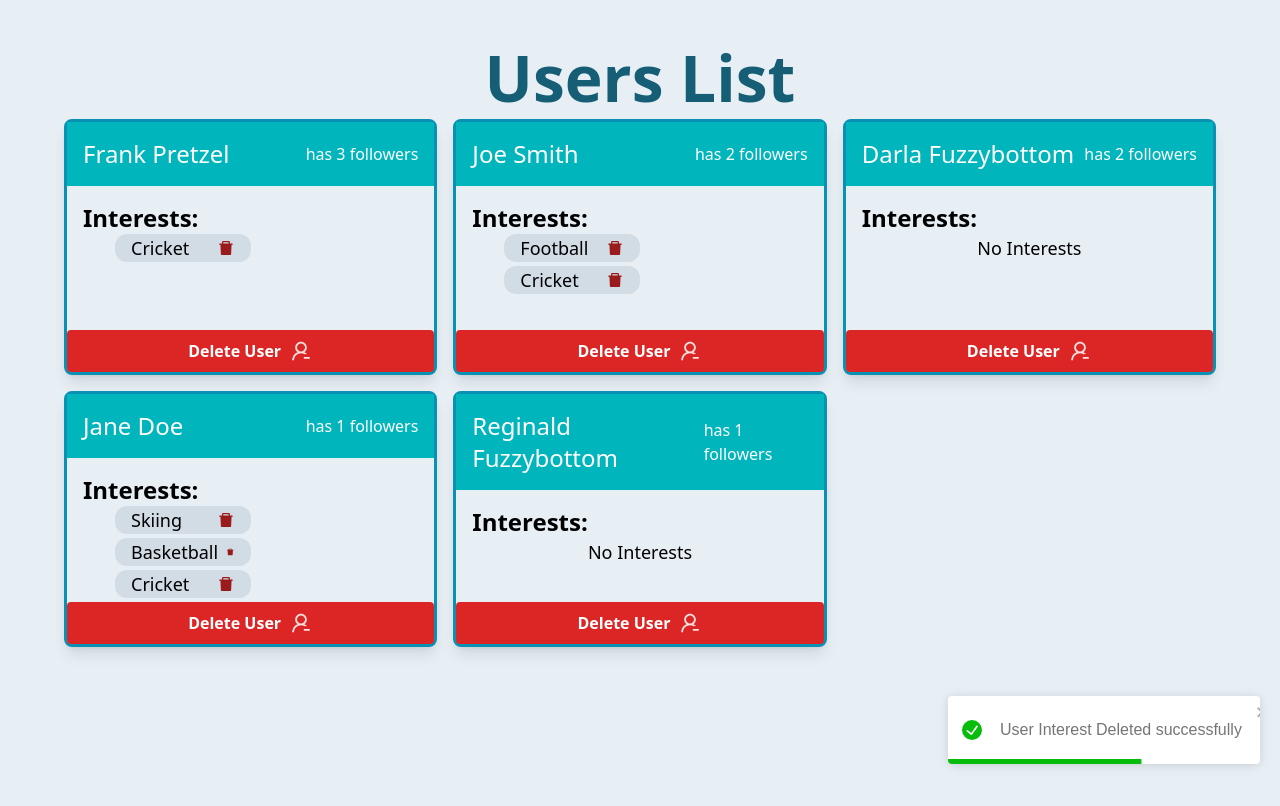
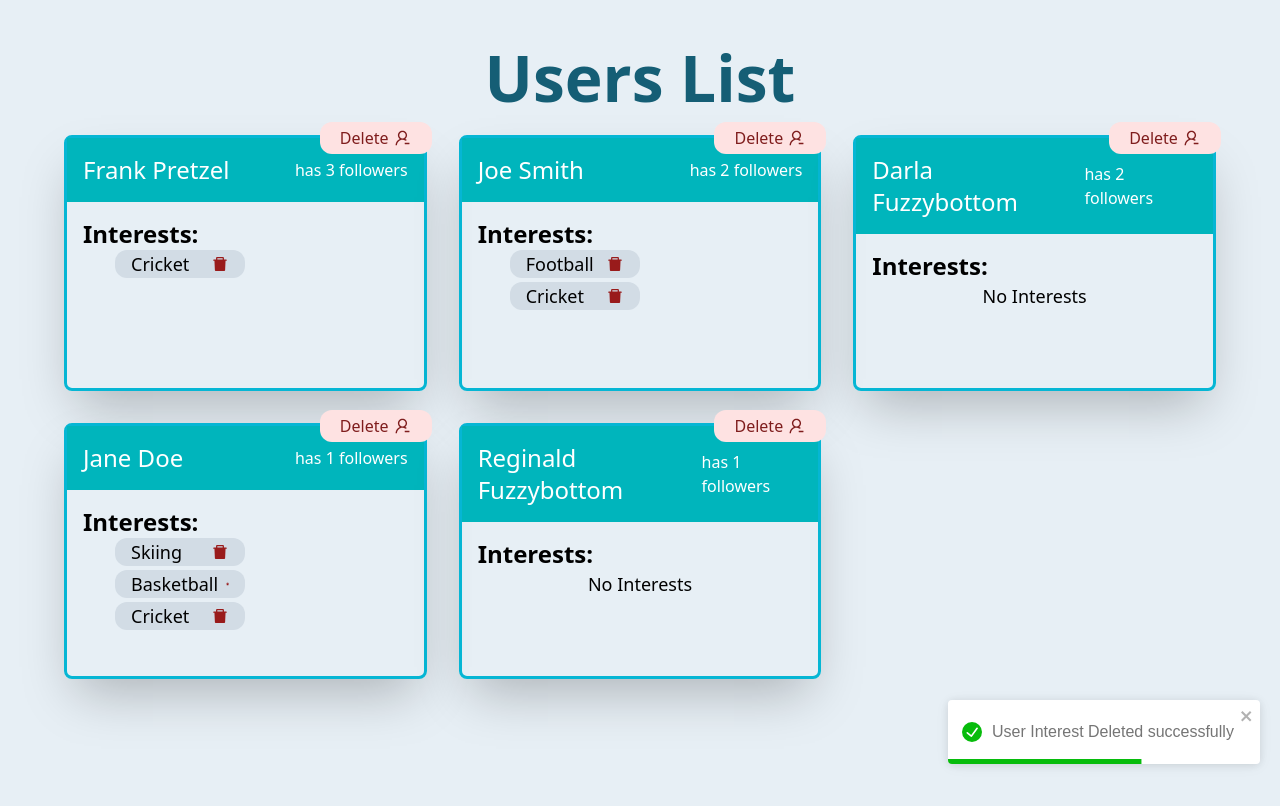
Before and after one commit to SaLim-Sayed/zewail-city-task, a React (Vite) app: page / in a window 1280 px wide. Both pictures are taken after a click on the icon 225 px from the left and 248 px from the top of the page. Shown: the top 806 px of the page. Built offline with nearby package versions, Linux system fonts and the light colour scheme.

Commit message:
Enhance UI

```diff
--- a/src/Components/UI/Heading.tsx
+++ b/src/Components/UI/Heading.tsx
@@ -8,11 +8,15 @@ export default function Heading({ title, subTitle }: HeadingProps) {
     <div className="w-[94%] lg:w-[90%] 2xl:w-[80%] mx-auto">
       <div
         className={cn(
-          "flex text-center  w-full mt-[60px] mb-[24px] leading-[35px] flex-col  justify-center items-center"
+          "flex text-center  w-full mt-[60px] mb-[40px] leading-[35px] flex-col  justify-center items-center"
         )}
       >
         {title && (
-          <div className={cn("md:text-[64px] text-[40px] font-[800] text-cyan-800 ")}>
+          <div
+            className={cn(
+              "md:text-[64px] text-[40px] font-[800] text-cyan-800 "
+            )}
+          >
             {title}
           </div>
         )}
--- a/src/Components/User/User.tsx
+++ b/src/Components/User/User.tsx
@@ -38,14 +38,14 @@ const User: React.FC<UserProps> = ({
   const handleRemoveInterest = (interestId: number) => {
     onRemoveInterest(user.id, interestId);
     toast.success(
-      <div className="text-center flex text-nowrap p-2">
+      <div className="text-center flex text-nowrap">
         User Interest Deleted successfully
       </div>
     );
   };
 
   return (
-    <div className=" flex  min-h-64 flex-col relative gap-4 border-[3px] border-cyan-600 rounded-lg shadow-lg">
+    <div className=" flex  min-h-64 flex-col relative gap-4 border-[3px] border-cyan-500 rounded-lg shadow-2xl">
       <div className="flex justify-between p-4 items-center  bg-[#00B5BC] text-white">
         <div className="text-2xl"> {user.name}</div>
         <p>{`  has ${user.following.length} followers`}</p>
@@ -73,14 +73,15 @@ const User: React.FC<UserProps> = ({
           <p className="text-lg font-[500] text-center">No Interests</p>
         )}
       </div>
+
       <button
         onClick={handleDeleteUser}
-        className="w-full flex items-center justify-center absolute bottom-0 bg-red-600 hover:bg-red-700 text-white font-bold py-2 px-4 rounded"
+        className=" absolute -top-4 -right-2 bg-red-100 text-red-900 rounded-xl h-8 w-28  flex items-center justify-center gap-1"
       >
-        Delete User
+        Delete{" "}
         <AiOutlineUserDelete
           size={24}
-          className="ml-2 text-red-100 cursor-pointer"
+          className="   text-red-900 cursor-pointer"
         />
       </button>
     </div>
--- a/src/Components/User/UserList.tsx
+++ b/src/Components/User/UserList.tsx
@@ -42,7 +42,7 @@ const UserList: React.FC<UserListProps> = ({ users }) => {
 
   return (
     <div className="w-[90%] mx-auto">
-      <div className="grid grid-cols-1 md:grid-cols-2 lg:grid-cols-3 xl:grid-cols-3 gap-4">
+      <div className="grid grid-cols-1 md:grid-cols-2 lg:grid-cols-3 xl:grid-cols-3 gap-8">
         {usersList.map((user) => (
           <User
             key={user.id}
```
